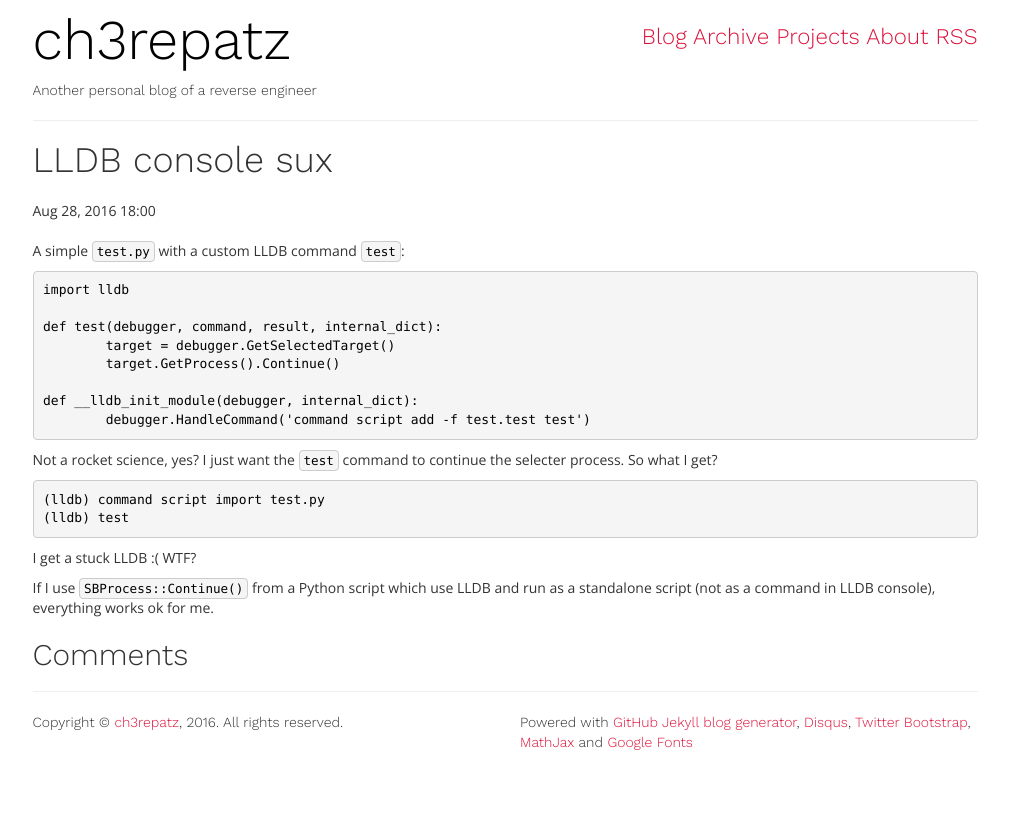
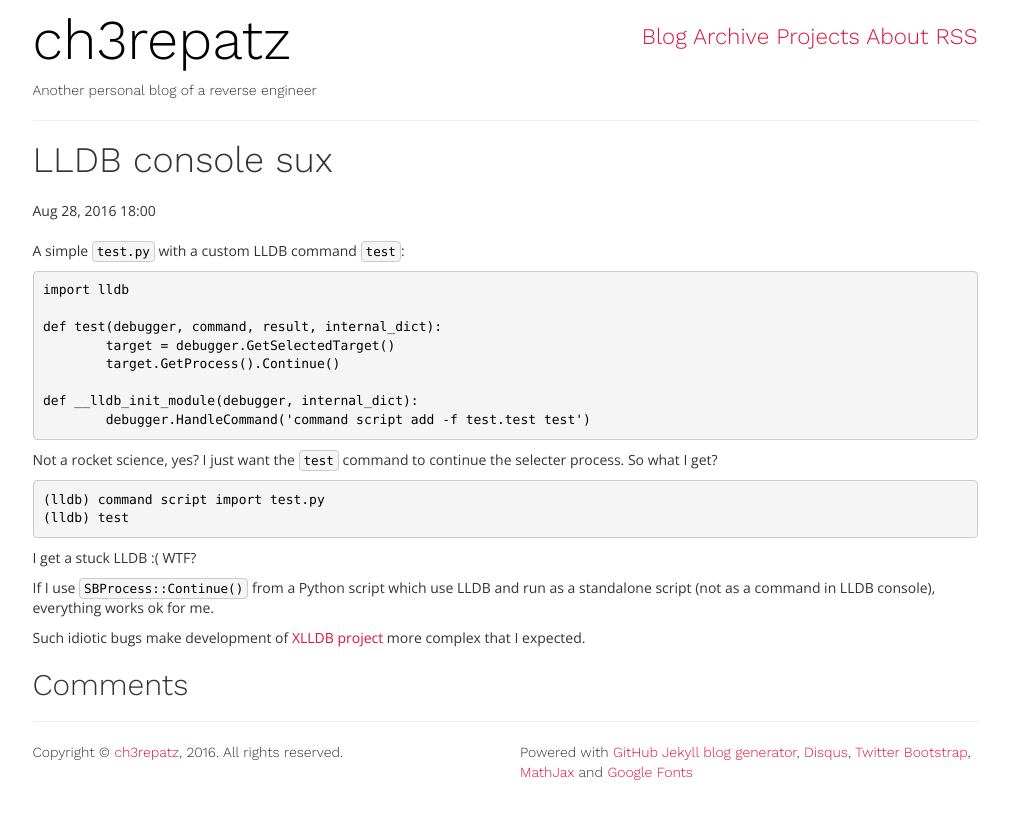
Before and after one commit to ch3repatz/ch3repatz.github.io, a Jekyll site: the page built from _posts/2016-08-28-lldb-console-suxx.md, in a window 1280 px wide. Shown: the top 819 px of the page, without its empty margins (135-1144 px from the left). Built offline with Jekyll 4.4.1, drawn with Linux system fonts in a browser that asks for light colours; comment, search, counter and statistics services are not loaded.

Commit message:
Update 2016-08-28-lldb-console-suxx.md

```diff
--- a/_posts/2016-08-28-lldb-console-suxx.md
+++ b/_posts/2016-08-28-lldb-console-suxx.md
@@ -16,7 +16,8 @@ A simple `test.py` with a custom LLDB command `test`:
 	def __lldb_init_module(debugger, internal_dict):
     	debugger.HandleCommand('command script add -f test.test test')
 
-<!-- more --> Not a rocket science, yes? I just want the `test` command to continue the selecter process. So what I get?
+<!-- more -->
+Not a rocket science, yes? I just want the `test` command to continue the selecter process. So what I get?
 
 	(lldb) command script import test.py
 	(lldb) test
@@ -24,3 +25,5 @@ A simple `test.py` with a custom LLDB command `test`:
 I get a stuck LLDB :( WTF?
 
 If I use `SBProcess::Continue()` from a Python script which use LLDB and run as a standalone script (not as a command in LLDB console), everything works ok for me.
+
+Such idiotic bugs make development of [XLLDB project](https://github.com/ch3repatz/xlldb) more complex that I expected.
```
